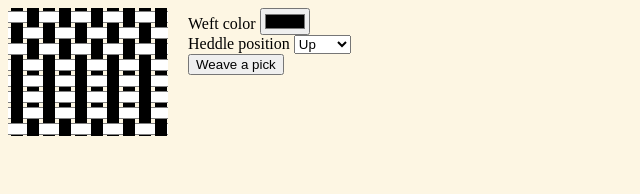
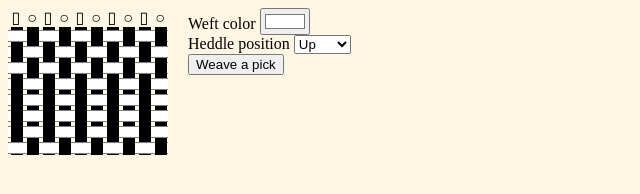
Before and after one commit to killpack/weaving, a website with bundled scripts: page public/index.html in a window 1280 px wide. Shown: the whole page, without its empty margins (0-640 px from the left). Built offline with nearby package versions, Linux system fonts and the light colour scheme.

Commit message:
Heddle space visualization

```diff
--- a/public/index.html
+++ b/public/index.html
@@ -11,12 +11,13 @@
     <script src="./js/app.js" type="module" async defer></script>
     <div class="layout">
       <div class="column">
-        <div id="root"></div>
+        <div id="heddle"></div>
+        <div id="visualization"></div>
       </div>
       <div class="column">
         <div>
           <label>Weft color
-            <input type="color" id="weft-color"></input>
+            <input type="color" id="weft-color" value="#FFFFFF"></input>
           </label>
         </div>
         <div>
--- a/public/style.css
+++ b/public/style.css
@@ -11,11 +11,21 @@ body {
   padding-right: 20px;
 }
 
-#root {
+.space {
+  width: 2ch;
+  display: inline-block;
+  text-align: center;
+}
+
+
+#visualization {
   font-size: 2em;
 }
 
 .row {
+}
+
+#visualization > .row {
   height: 1ch;
   display: flex; /* applies to children */
 }
--- a/src/app.ts
+++ b/src/app.ts
@@ -57,12 +57,29 @@ class WeftThread {
     return row;
   }
 }
-
+//
 // Rendering
 
+function renderHeddle(heddle: Heddle): void {
+  let root = document.getElementById('heddle')!;
+  root.replaceChildren();
+
+  let rowEl = document.createElement("div");
+  rowEl.className = "row";
+
+  heddle.spaces.forEach((space) => {
+    let spaceEl = document.createElement("span");
+    spaceEl.innerText = (space == Space.Hole) ? "○" : "▯";
+    spaceEl.classList.add("space");
+    rowEl.appendChild(spaceEl);
+  });
+
+  root.appendChild(rowEl);
+}
+
 function render(wovenRows: Array<WovenRow>): void {
-  let root = document.getElementById('root');
-  root!.replaceChildren();
+  let root = document.getElementById('visualization')!;
+  root.replaceChildren();
   rows.forEach((wovenRow) => {
     let rowEl = document.createElement("div");
     rowEl.className = "row";
@@ -76,7 +93,7 @@ function render(wovenRows: Array<WovenRow>): void {
 
       rowEl.appendChild(crossEl);
     })
-    root!.appendChild(rowEl);
+    root.appendChild(rowEl);
   })
 }
 
@@ -112,6 +129,7 @@ rows.push(weft.pick(heddle, HeddlePosition.Down));
 rows.push(weft.pick(heddle, HeddlePosition.Down));
 rows.push(weft.pick(heddle, HeddlePosition.Up));
 
+renderHeddle(heddle);
 render(rows);
 
 document.getElementById("pick")!.addEventListener("click", () => {
```
